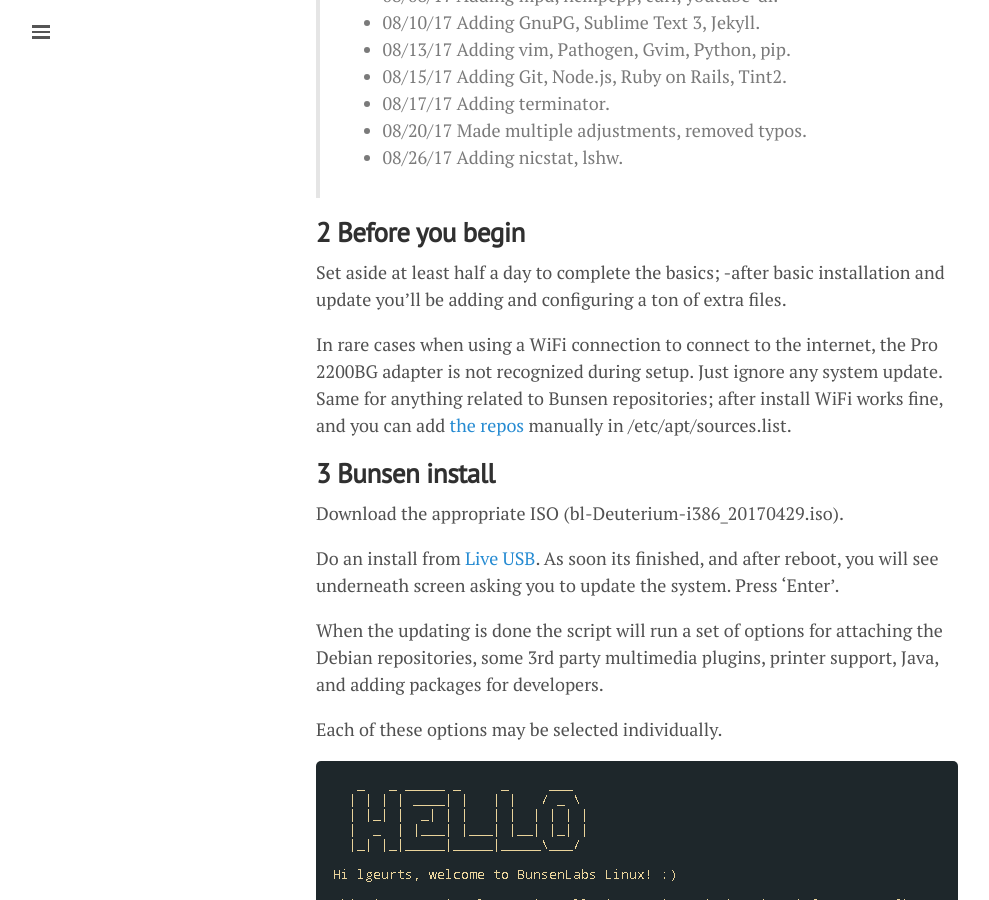
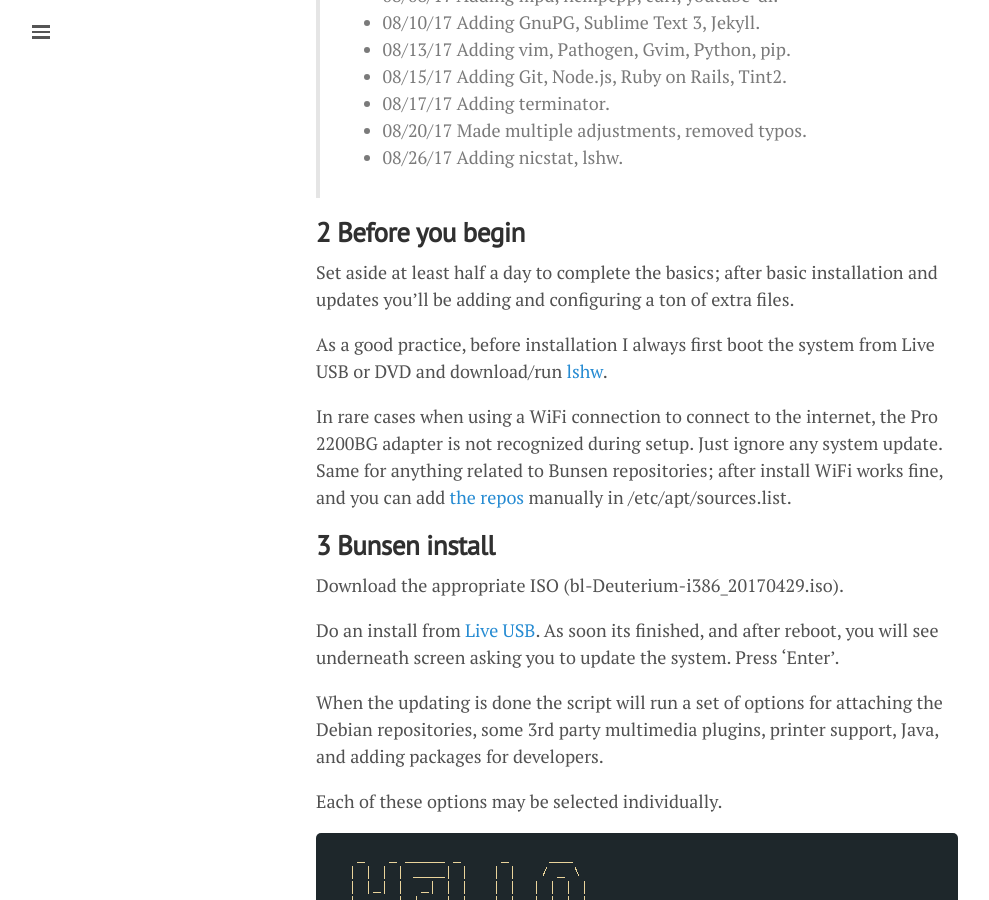
Before and after one commit to lgeurts/lgeurts.github.io, a Jekyll site: the page built from _posts/2017-07-11-bunsenlabs-linux-setup-notes-for dell-inspiron-6000.md, in a window 1280 px wide and 900 px high, scrolled down 1436 px. Shown: the whole window, without its empty margins (0-989 px from the left). Built offline with Jekyll 4.4.1, drawn with Linux system fonts in a browser that asks for light colours; nearby versions of some CDN libraries; comment, search, counter and statistics services are not loaded.

Commit message:
Update section 2 #46

```diff
--- a/_posts/2017-07-11-bunsenlabs-linux-setup-notes-for dell-inspiron-6000.md
+++ b/_posts/2017-07-11-bunsenlabs-linux-setup-notes-for dell-inspiron-6000.md
@@ -41,7 +41,9 @@
 **2 Before you begin**
 ----------------------
 
-Set aside at least half a day to complete the basics; -after basic installation and update you'll be adding and configuring a ton of extra files.
+Set aside at least half a day to complete the basics; after basic installation and updates you'll be adding and configuring a ton of extra files.
+
+As a good practice, before installation I always first boot the system from Live USB or DVD and download/run [lshw](https://packages.debian.org/search?keywords=lshw).
 
 In rare cases when using a WiFi connection to connect to the internet, the Pro 2200BG adapter is not recognized during setup. Just ignore any system update. Same for anything related to Bunsen repositories; after install WiFi works fine, and you can add [the repos](https://forums.bunsenlabs.org/viewtopic.php?id=1526) manually in /etc/apt/sources.list.
 
```
